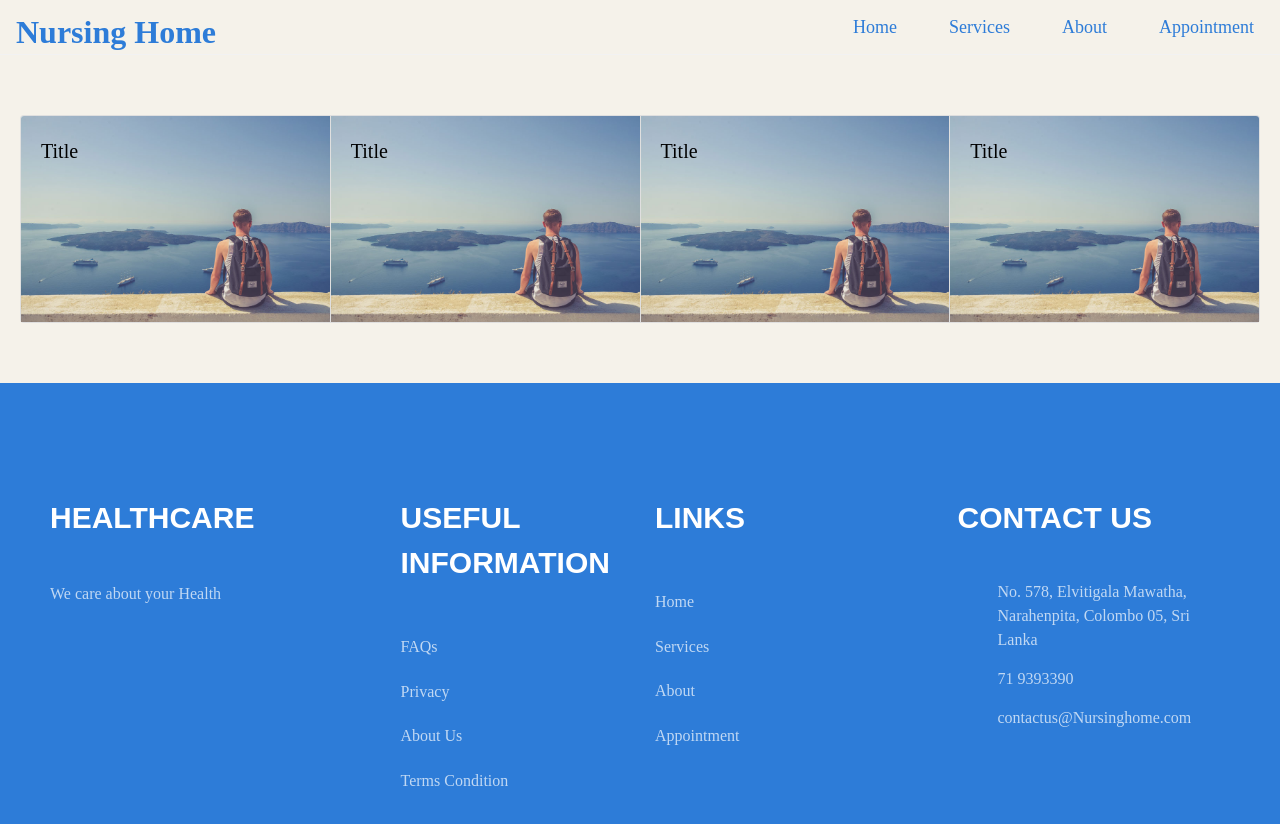
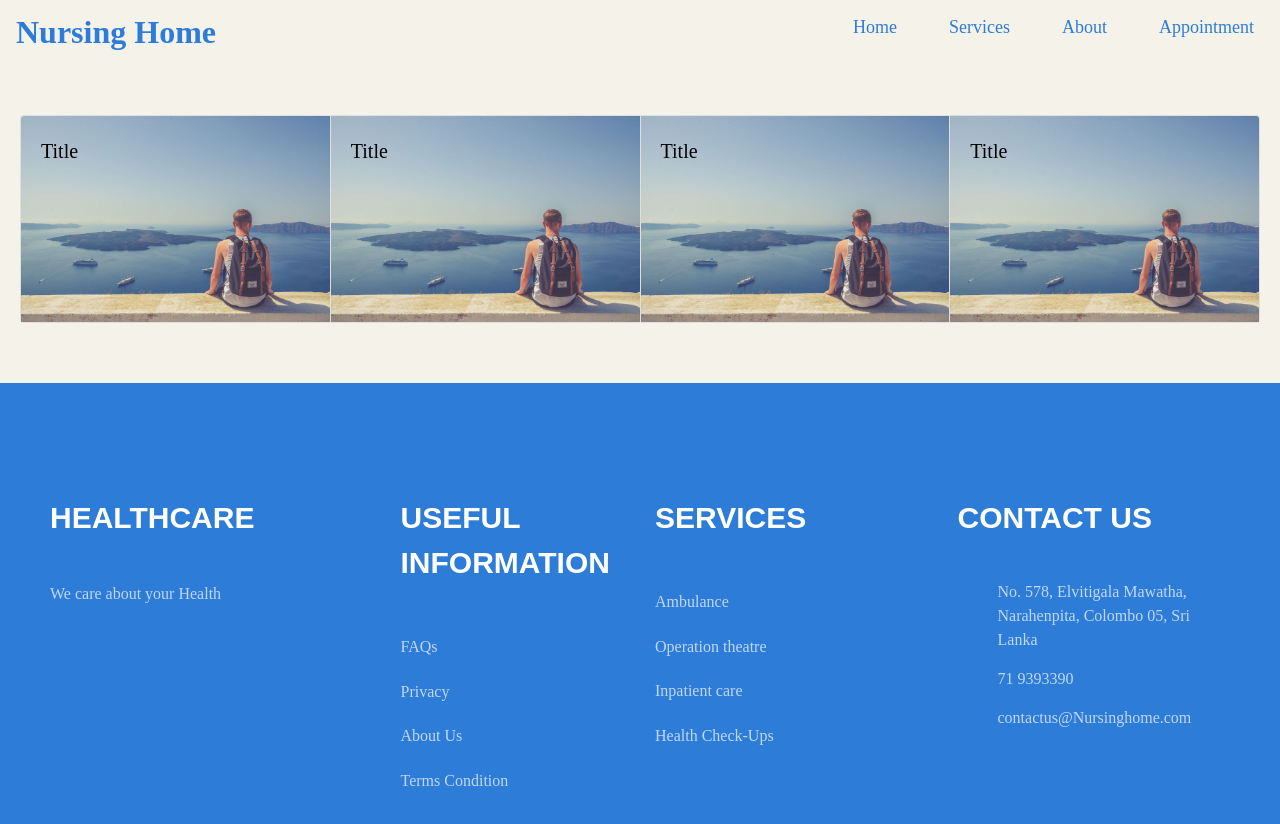
Before and after one commit to NSBM-SPM-2021/github-basics-dehemiweerakkody, a React (Create React App) app in the folder frontend/frontend/: page /gallery in a window 1280 px wide. Shown: the top 824 px of the page. Built offline with nearby package versions, Linux system fonts and the light colour scheme.

Commit message:
Update Footer.js

```diff
--- a/frontend/frontend/src/Footer.js
+++ b/frontend/frontend/src/Footer.js
@@ -37,12 +37,12 @@ const Footer = () => {
                     </div>
                     <div className="col-md">
                         <div className="ftco-footer-widget mb-4">
-                            <h2 className="ftco-heading-2">Links</h2>
+                            <h2 className="ftco-heading-2">Services</h2>
                             <ul className="list-unstyled">
-                                <li><Link to="/" className="py-2 d-block">Home</Link></li>
-                                <li><Link to="/services" className="py-2 d-block">Services</Link></li>
-                                <li><Link to="/about" className="py-2 d-block">About</Link></li>
-                                <li><Link to="/appointment" className="py-2 d-block">Appointment</Link></li>
+                                <li><Link to="/" className="py-2 d-block">Ambulance</Link></li>
+                                <li><Link to="/services" className="py-2 d-block">Operation theatre</Link></li>
+                                <li><Link to="/about" className="py-2 d-block">Inpatient care</Link></li>
+                                <li><Link to="/appointment" className="py-2 d-block">Health Check-Ups</Link></li>
                             </ul>
                         </div>
                     </div>
```
